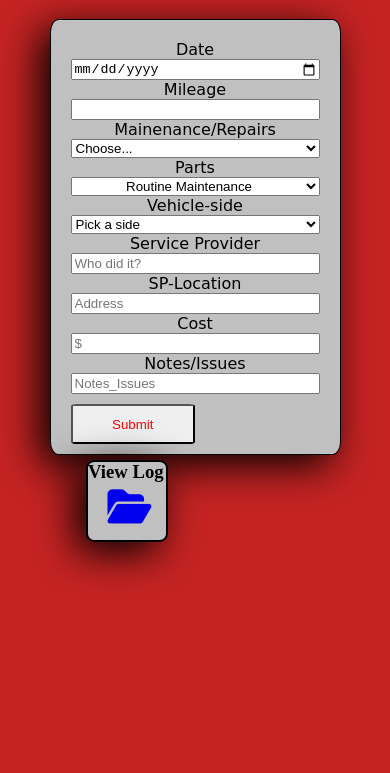
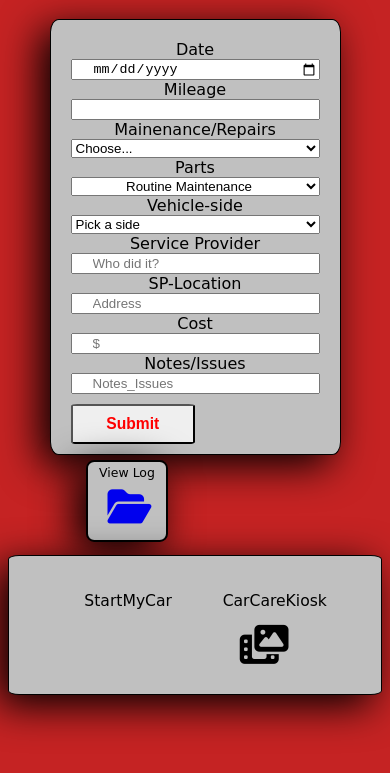
Before and after one commit to WebDesign-MultiMedia/LogMe, a website: page index.html in a window 390 px wide. Shown: the part 61-834 px from the top of the page. Drawn offline with nearby package versions, Linux system fonts and the light colour scheme; a web font is replaced by a local one.

Commit message:
resources added

```diff
--- a/app.js
+++ b/app.js
@@ -24,6 +24,23 @@ iconFolder.addEventListener('mouseenter', ()=>{
 
 })
 
+ const startMyCar = document.getElementById("fuseBx");
+  startMyCar.addEventListener('mouseenter', () =>{
+     if( startMyCar.style.color === "black"){
+        startMyCar.style.color = "blue"
+     }else {
+        startMyCar.style.color = "black"
+     }
+  })
+
+  const CarCareKiosk = document.getElementById("HowVids");
+  CarCareKiosk.addEventListener("mouseenter", () =>{
+    if(CarCareKiosk.style.color === "black"){
+        CarCareKiosk.style.color = "blue";
+    } else{
+        CarCareKiosk.style.color = "black"
+    }
+  })
 
 // LOG TO GOOGLE SPREADSHEET API
 
--- a/index.html
+++ b/index.html
@@ -109,8 +109,15 @@
    </div>
 
    <div class="info_Resources">
-    <div>
-
+    <div class="Resources">
+        <div class="StartMyCar">
+            <p>StartMyCar</p>
+            <i class="fa-solid fa-car-building" id="fuseBx"><a href="https://www.startmycar.com/us"></a></i>
+        </div>
+        <div class="CarCareKiosk">
+            <p>CarCareKiosk</p>
+            <i class="fa-duotone fa-solid fa-photo-film" id="HowVids"><a href="https://www.carcarekiosk.com/"></a></i>
+        </div>
     </div>
    </div>
 
--- a/style.css
+++ b/style.css
@@ -42,7 +42,7 @@
     }
 
     form input{
-        /* padding-left: 20px; */
+        padding-left: 20px;
 
     }
 
@@ -53,6 +53,8 @@
         width: 50%;
         height: 40px;
         border-radius: 5%;
+        font-size: 4vw;
+        font-weight: 600;
         /* left: 25%; */
     }
 
@@ -73,7 +75,14 @@
 
         .viewBox h3{
             position: relative;
-            bottom: 20px;
+            bottom: 10px;
+            text-align: center;
+            font-size: 3.2vw;
+
+            font-family: "Playwrite GB S", cursive;
+            font-optical-sizing: auto;
+            font-weight: 500;
+            font-style: normal;
         }
 
         .viewBox{
@@ -92,6 +101,51 @@
             top: 25px;
             padding-left: 5vw;
             /* left: 15px; */
+            font-size: 10vw;
+        }
+
+        /* Resources */
+
+        .info_Resources{
+        background-color: #C0C0C0;
+        border: 1px solid black;
+        border-radius: 3%;
+        padding: 20px;
+        text-align: center;
+        font-size: 1em;
+        filter: drop-shadow(-10px 10px 20px black);
+        }
+
+        .Resources{
+            display: flex;
+            justify-content: space-evenly;
+            flex-direction: row;
+            padding-bottom: 10px;
+        }
+
+        .StartMyCar{
+            width: 25%;
+            font-size: 4vw;
+
+            font-family: "Playwrite GB S", cursive;
+            font-optical-sizing: auto;
+            font-weight: 400;
+            font-style: normal;
+        }
+         .fa-car-building{
+            font-size: 10vw;
+        }
+
+        .CarCareKiosk{
+            width: 25%;
+            font-size: 4vw;
+
+            font-family: "Playwrite GB S", cursive;
+            font-optical-sizing: auto;
+            font-weight: 400;
+            font-style: normal;
+        }
+        .fa-photo-film{
             font-size: 10vw;
         }
 }
```
